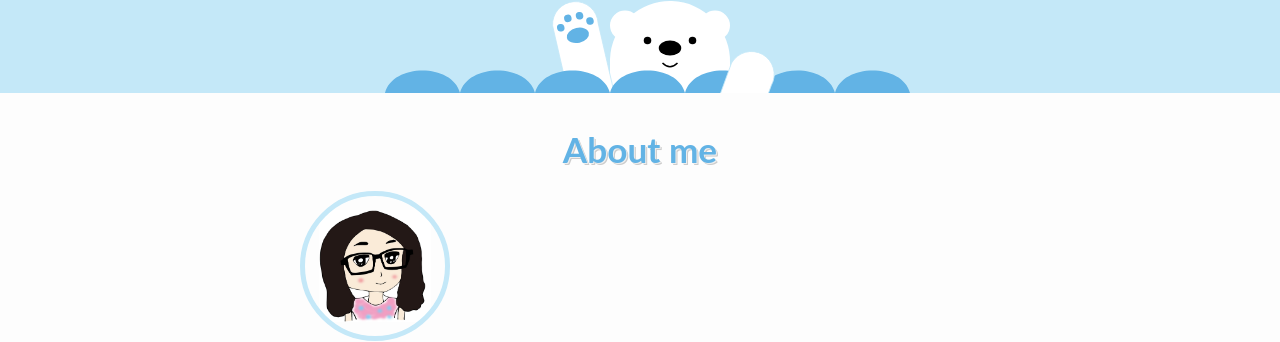
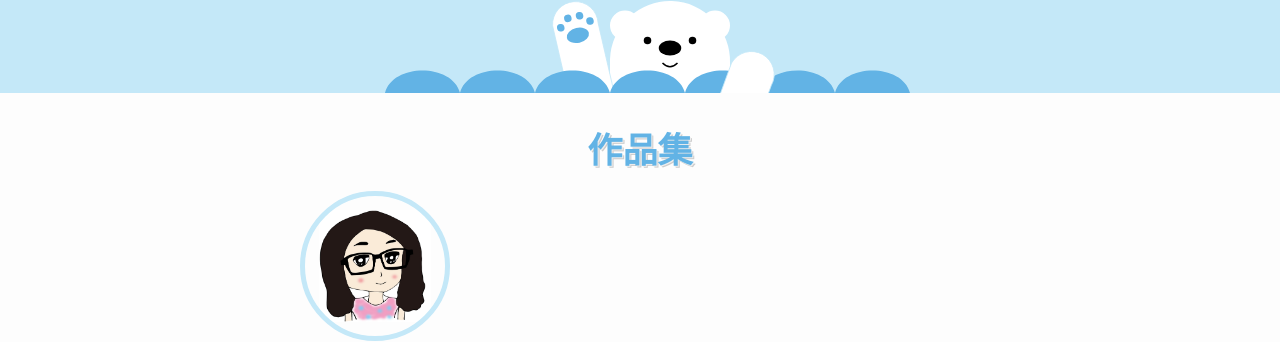
Before and after one commit to Zhou-Yu-Jin/Zhou-Yu-Jin.github.io, a Jekyll site: the page built from index.html, in a window 1280 px wide. Shown: the part 293-635 px from the top of the page. Built offline with Jekyll 4.4.1, drawn with Linux system fonts in a browser that asks for light colours; comment, search, counter and statistics services are not loaded.

Commit message:
Update infovis.html

```diff
--- a/_includes/infovis.html
+++ b/_includes/infovis.html
@@ -1,7 +1,7 @@
 <section id="infovis">
     <div class="wrapper">
         <div class="text-center">
-            <h1 class="blue-title">About me</h1>
+            <h1 class="blue-title">作品集</h1>
 	    <div class="avatar"></div>
             <div class="content text-center">
                 {{ site.author.about_me }}
```
